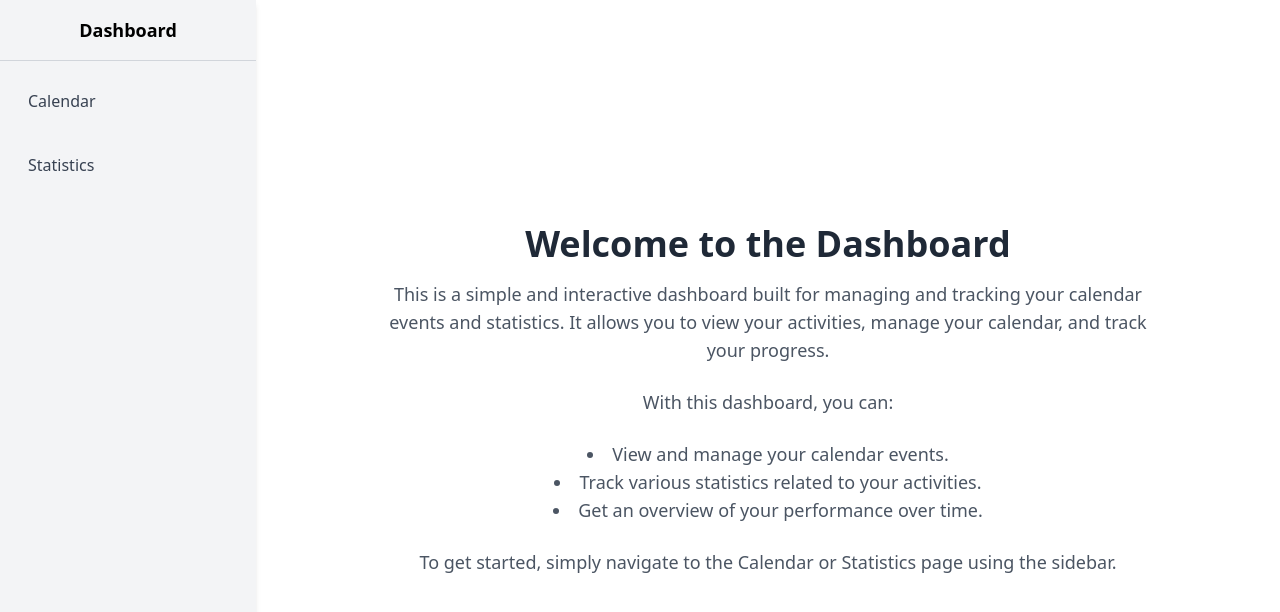
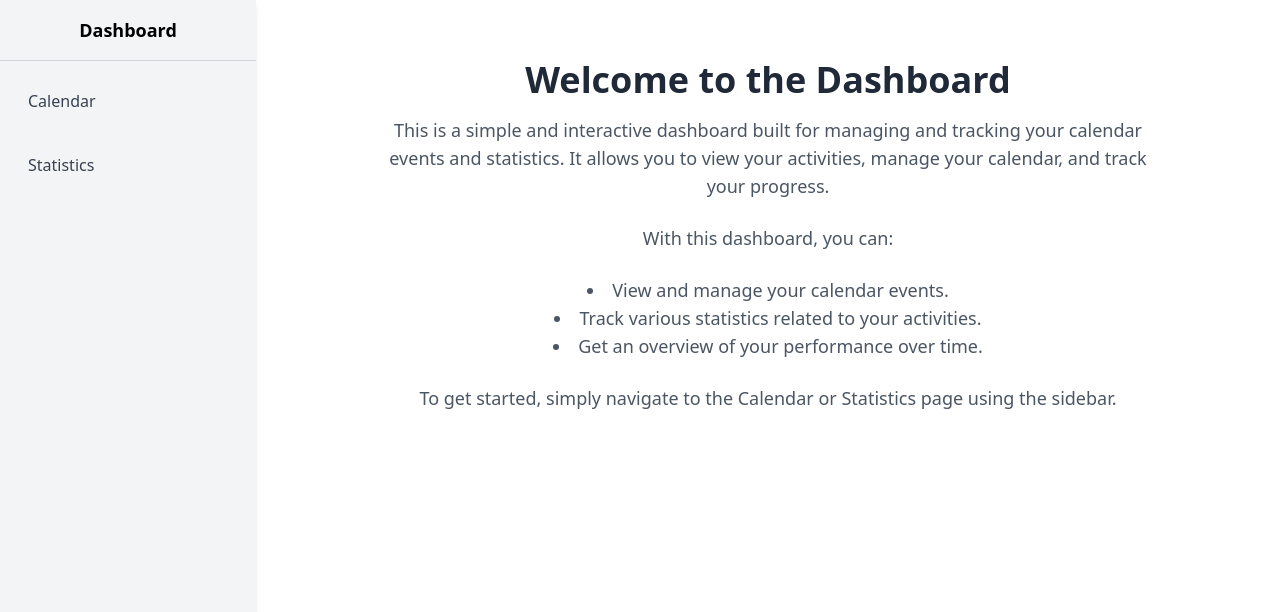
Before and after one commit to Julobulo/Calendar-React, a React (Vite) app in the folder calendar/: page / in a window 1280 px wide. Shown: the top 612 px of the page. Built offline with nearby package versions, Linux system fonts and the light colour scheme.

Commit message:
updated Home.tsx's css properties

```diff
--- a/calendar/src/components/Home.tsx
+++ b/calendar/src/components/Home.tsx
@@ -1,6 +1,6 @@
 const Home = () => {
     return (
-      <div className="flex justify-center items-center h-full text-center p-10">
+      <div className="flex justify-center items-center text-center p-10 pt-5">
         <div className="max-w-3xl">
           <h1 className="text-4xl font-bold mb-4 text-gray-800">
             Welcome to the Dashboard
```
